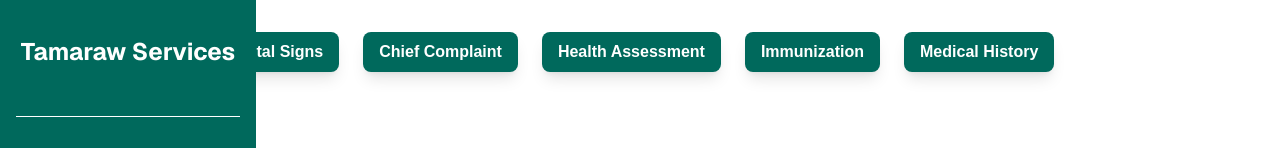
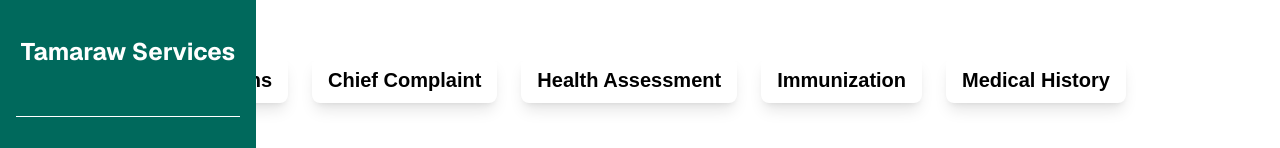
Before and after one commit to JoeyCollado/ehr, a Next.js app: page /pages/registration/administrationInformation/vitalSigns in a window 1280 px wide. Shown: the top 148 px of the page. Built offline with nearby package versions, Linux system fonts and the light colour scheme; no server answers.

Commit message:
adjust subnav

```diff
--- a/app/pages/registration/administrationInformation/Subnav.tsx
+++ b/app/pages/registration/administrationInformation/Subnav.tsx
@@ -3,7 +3,7 @@ import Link from 'next/link';
 
 const Subnav = () => {
   return (
-    <div className="absolute top-3 w-full h-[10vh]   text-white flex justify-center items-center">
+    <div className="absolute top-10 w-full h-[10vh] text-white flex justify-center items-center">
       <ul className="flex gap-6 ">
         {[
           { href: "/pages/registration/administrationInformation/vitalSigns", label: "Vital Signs "},
@@ -14,7 +14,7 @@ const Subnav = () => {
         ].map((item, index) => (
           <li key={index} className=''>
             <Link href={item.href}>
-              <button className="px-4 py-2 cursor-pointer  bg-[#00695C]  text-[#ffffff] hover:bg-[#43A047] hover:scale-105 duration-300 ease-in-out font-semibold rounded-lg shadow-lg  transition">
+              <button className="px-4 py-2 cursor-pointer text-[20px] bg-[white] text-black  hover:bg-[#e4e4e4] hover:scale-105 duration-300 ease-in-out font-semibold rounded-lg shadow-lg  transition">
                 {item.label}
               </button>
             </Link>
--- a/app/pages/registration/administrationInformation/vitalSigns/page.tsx
+++ b/app/pages/registration/administrationInformation/vitalSigns/page.tsx
@@ -7,7 +7,7 @@ import Subnav from "../Subnav";
 const Page = () => {
   return (
     <>
-    <div className="min-h-screen w-full bg-white text-[#3A2B22] flex items-center justify-center p-4 overflow-auto">
+    <div className="min-h-screen w-full mt-[5%] bg-white text-[#3A2B22] flex items-center justify-center p-4 overflow-auto">
       <div className="w-full max-w-6xl flex items-center justify-center">
         <VitalSheetTable />
         <Subnav/>
```
